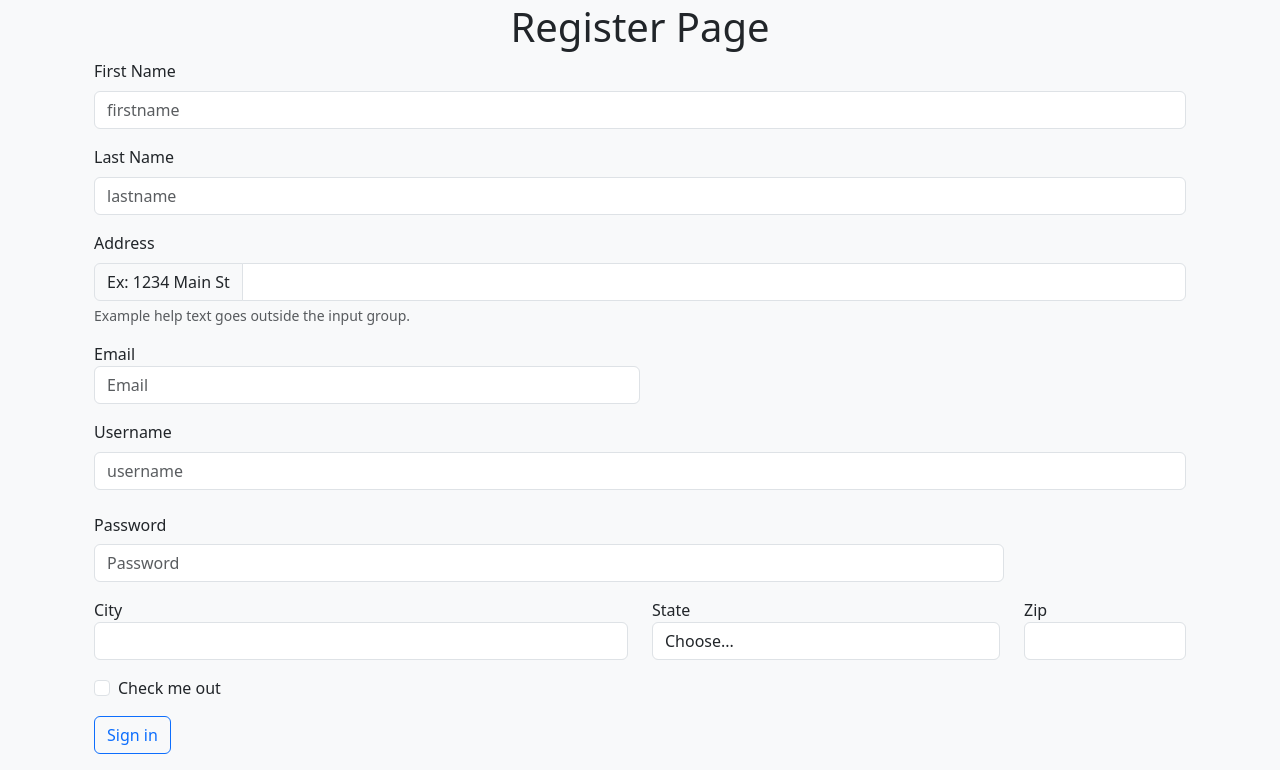
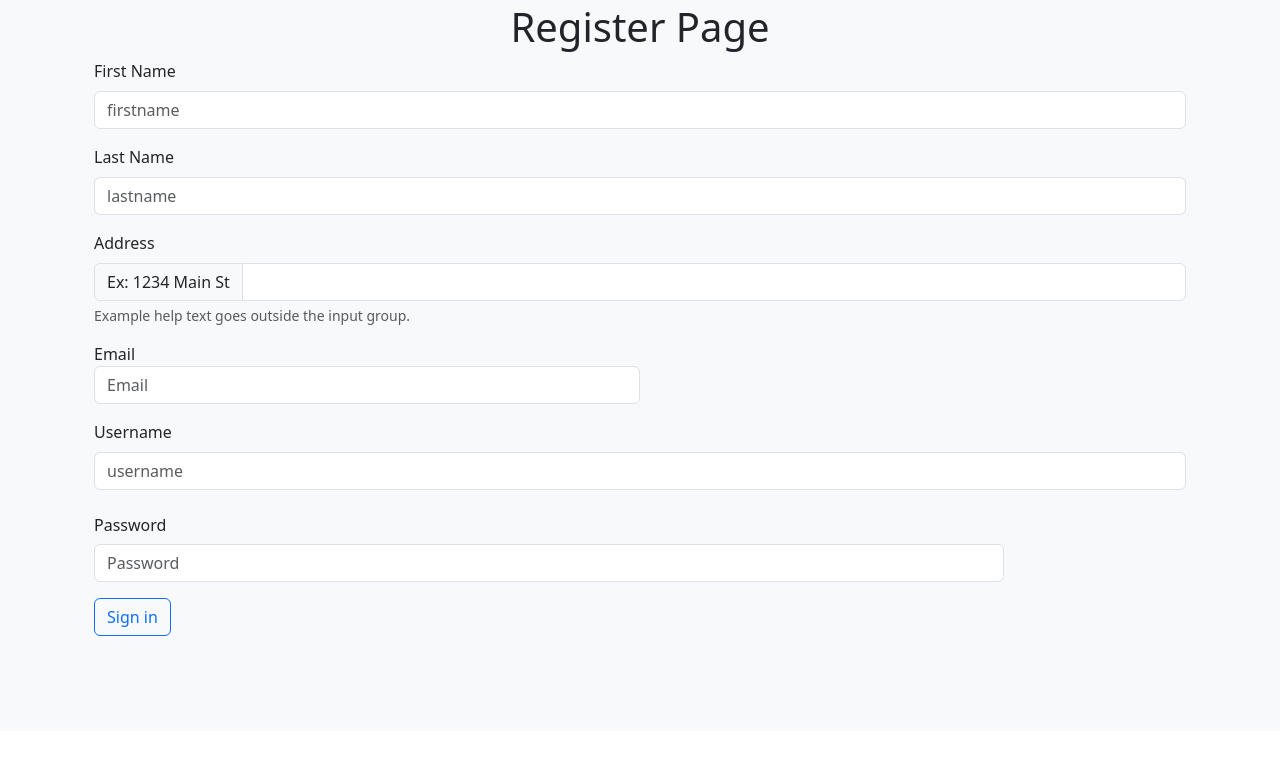
Before and after one commit to KriTika-ShrivasTav/Blogpost-Website, a Flask app: page /register in a window 1280 px wide. Shown: the part 69-839 px from the top of the page. After the commit the page ends 800 px from the top, so only its background shows below. Run offline with Flask 3, Linux system fonts and the light colour scheme.

Commit message:
Update register.html

```diff
--- a/templates/register.html
+++ b/templates/register.html
@@ -44,33 +44,8 @@
         <input type="password" class="form-control" id="inputPassword3" name="password" placeholder="Password">
       </div>
     </div>
-    <!--- address wala form-->
 
-    <div class="form-row my-3 row">
-      <div class="form-group col-md-6">
-        <label for="inputCity">City</label>
-        <input type="text" class="form-control" id="inputCity">
-      </div>
-      <div class="form-group col-md-4 ">
-        <label for="inputState">State</label>
-        <select id="inputState" class="form-control">
-          <option selected>Choose...</option>
-          <option>...</option>
-        </select>
-      </div>
-      <div class="form-group col-md-2 ">
-        <label for="inputZip">Zip</label>
-        <input type="text" class="form-control" id="inputZip">
-      </div>
-    </div>
-    <div class="form-group my-3">
-      <div class="form-check">
-        <input class="form-check-input" type="checkbox" id="gridCheck">
-        <label class="form-check-label" for="gridCheck">
-          Check me out
-        </label>
-      </div>
-    </div>
+
     <button type="submit" class="btn btn-outline-primary">Sign in</button>
   </form>
 </div>
```
